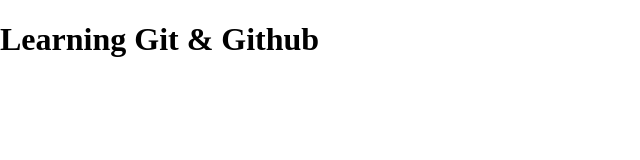
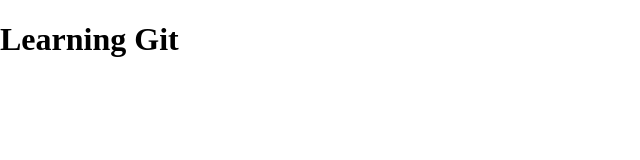
Before and after one commit to Tahsin005/learning-git, a plain HTML site: page index.html in a window 1280 px wide. Shown: the whole page, without its empty margins (0-640 px from the left). Drawn offline with Linux system fonts and the light colour scheme.

Commit message:
revert demo

```diff
--- a/index.html
+++ b/index.html
@@ -7,6 +7,6 @@
     <link rel="stylesheet" href="style.css">
 </head>
 <body>
-    <h1>Learning Git & Github</h1>
+    <h1>Learning Git</h1>
 </body>
 </html>
```
